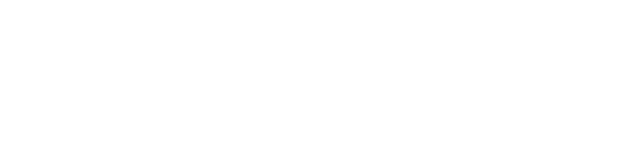
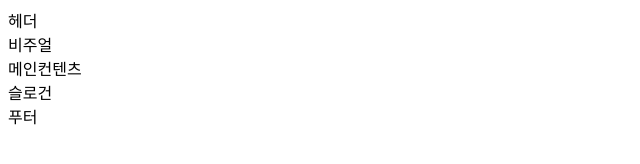
Before and after one commit to morningcereal/www, a plain HTML site: page index.html in a window 1280 px wide. Shown: the whole page, without its empty margins (0-640 px from the left). Drawn offline with Linux system fonts and the light colour scheme.

Commit message:
HTML 구조 설계

```diff
--- a/index.html
+++ b/index.html
@@ -1,12 +1,20 @@
 <!DOCTYPE html>
 <html lang="ko">
     <head>
-    <meta charset="UTF-8">
-    <meta name="viewport" content="width=device-width, initial-scale=1.0">
-    <meta http-equiv="X-UA-Compatible" content="ie=edge">
-    <title>Web Cafe</title>
+      <meta charset="UTF-8">
+      <meta name="viewport" content="width=device-width, initial-scale=1.0">
+      <meta http-equiv="X-UA-Compatible" content="ie=edge">
+      <title>Web Cafe</title>
     </head>
     <body>
+    <div class="wrapper">
+      <header class="header">헤더</header>
+      <div class="visual">비주얼</div>
+      <mian class="main-content">메인컨텐츠</mian>
+      <article class="slogan">슬로건</article>
+      <footer class="footer">푸터</footer>
+    </div>
+
 
 </body>
 </html>
```
